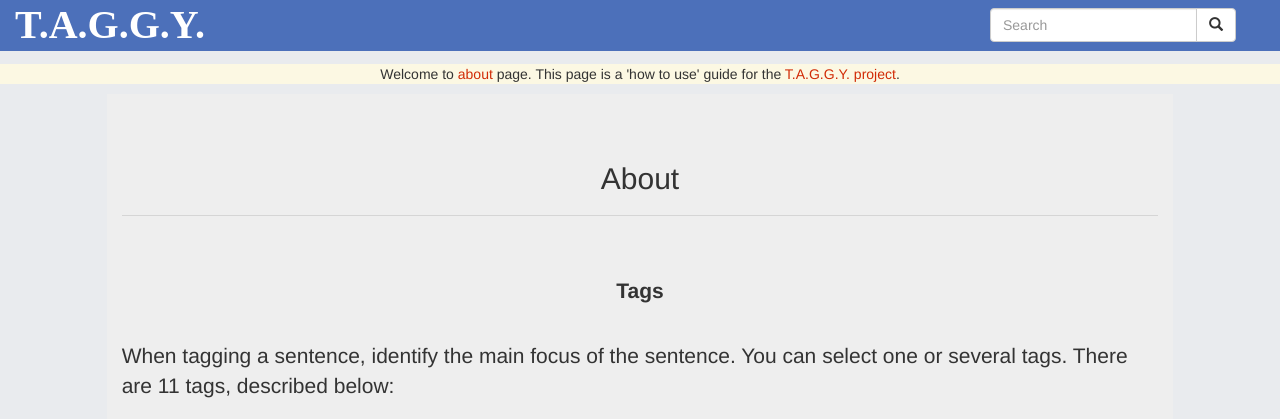
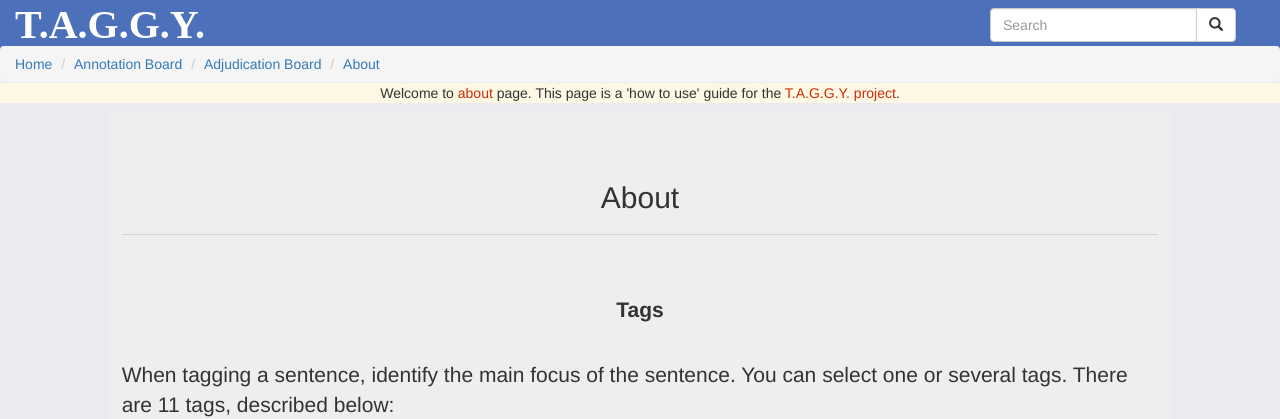
Before and after one commit to Amos94/FinalYearProjectStableCheckout, a Django app: page /about/ in a window 1280 px wide. Shown: the top 419 px of the page. Run offline with Django 3.2, Linux system fonts and the light colour scheme; some libraries are stand-ins or nearby versions.

Commit message:
NAVIGATION MENU ADDED

```diff
--- a/taggy/templates/about.html
+++ b/taggy/templates/about.html
@@ -43,7 +43,15 @@
             </div><!-- /.navbar-collapse -->
           </div><!-- /.container-fluid -->
         </nav>
-         <p class="bg-warning text-center" style="margin-top:5%;">Welcome to <font color='#d12b07'>about</font> page. This page is a 'how to use' guide for the <font color='#d12b07'>T.A.G.G.Y. project</font>.</p>
+        <div class="ui-menubar navbar-fixed-top" style="margin-top: 3.57%">
+            <ul class="breadcrumb">
+                <li><a href="/">Home</a></li>
+                <li><a href="/annotation">Annotation Board</a></li>
+                <li><a href="/adjudication">Adjudication Board</a></li>
+                <li class="active"><a href="/about">About</a></li>
+            </ul>
+        </div>
+         <p class="bg-warning text-center" style="margin-top:6.5%;">Welcome to <font color='#d12b07'>about</font> page. This page is a 'how to use' guide for the <font color='#d12b07'>T.A.G.G.Y. project</font>.</p>
     </header>
 
     <div class="jumbotron text-center col-md-10 col-md-offset-1">
--- a/taggy/templates/base.html
+++ b/taggy/templates/base.html
@@ -22,6 +22,7 @@
                     <span class="icon-bar"></span>
                 </button>
                 <a class="navbar-brand" href="#" style="font-family: 'Raleway';font-size: 40px;"><font color="white"><strong>T.A.G.G.Y.</strong></font></a>
+
             </div>
                   <div class="col-sm-3 col-md-2 pull-right">
           <form class="navbar-form" role="search">
@@ -37,7 +38,7 @@
             </div><!-- /.navbar-collapse -->
           </div><!-- /.container-fluid -->
         </nav>
-        <p class="bg-warning text-center" style="margin-top:3%;">Hello, <font color='#d12b07'>{{ user }}</font>. Your current user type is: <font color='#d12b07'>{{ userType }}</font>.</p>
+        <p class="bg-warning text-center" style="margin-top:6.5%;">Hello, <font color='#d12b07'>{{ user }}</font>. Your current user type is: <font color='#d12b07'>{{ userType }}</font>.</p>
     </header>
 
     <div class="jumbotron text-center col-md-6 col-md-offset-3">
```
Also changed, not shown: taggy/templates/adjudication.html (+9 -1 lines), taggy/templates/annotation.html (+9 -1 lines), taggy/templates/index.html (+12 -1 lines).
